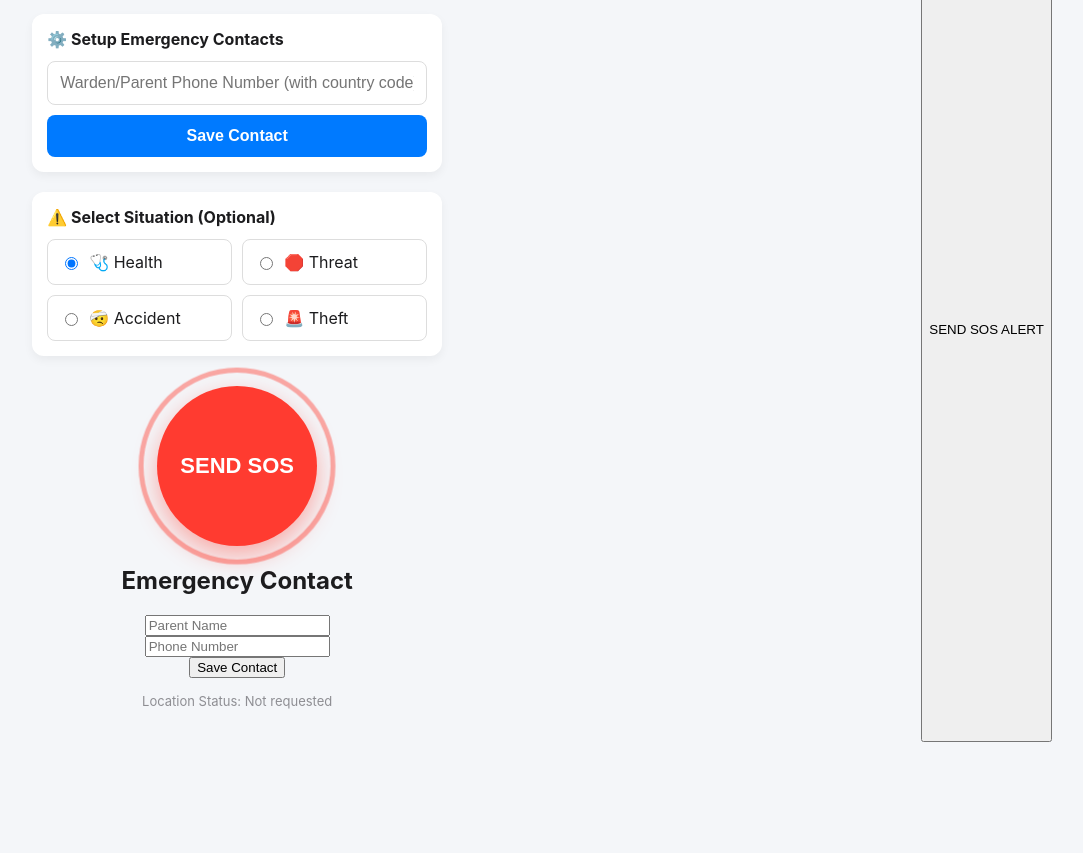
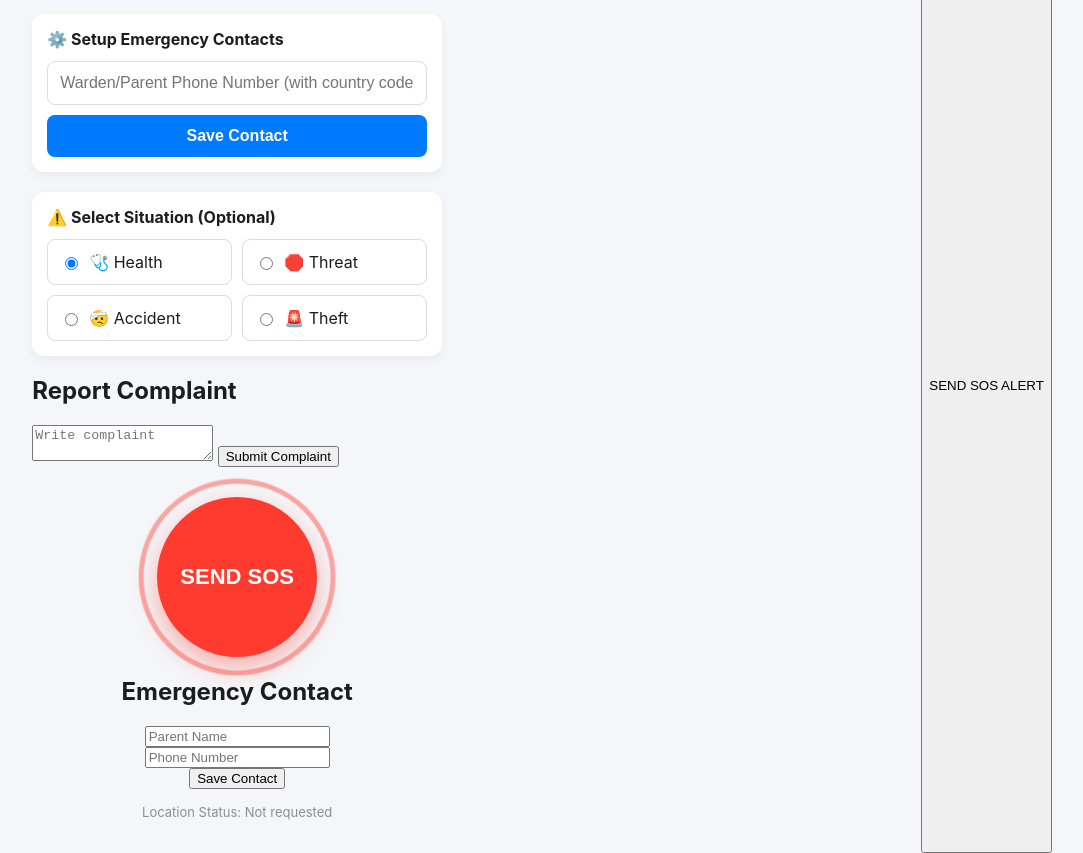
Before and after one commit to maddeshiyashushil01-beep/STUDENT-SAFETY-SYSTEM-, a plain HTML site: page sos.html in a window 1280 px wide. Shown: the part 82-935 px from the top of the page, without its empty margins (108-1191 px from the left). Before the commit the page ends 824 px from the top, so only its background shows below. Drawn offline with Linux system fonts and the light colour scheme.

Commit message:
Update sos.html

```diff
--- a/sos.html
+++ b/sos.html
@@ -41,6 +41,15 @@
             </div>
         </section>
 
+<h2>Report Complaint</h2>
+
+<textarea id="complaint"
+placeholder="Write complaint"></textarea>
+
+<button onclick="submitComplaint()">
+Submit Complaint
+</button>
+
         <section class="panic-section">
             <button id="sosBtn" class="sos-button">
                 <span class="pulse"></span>
```
